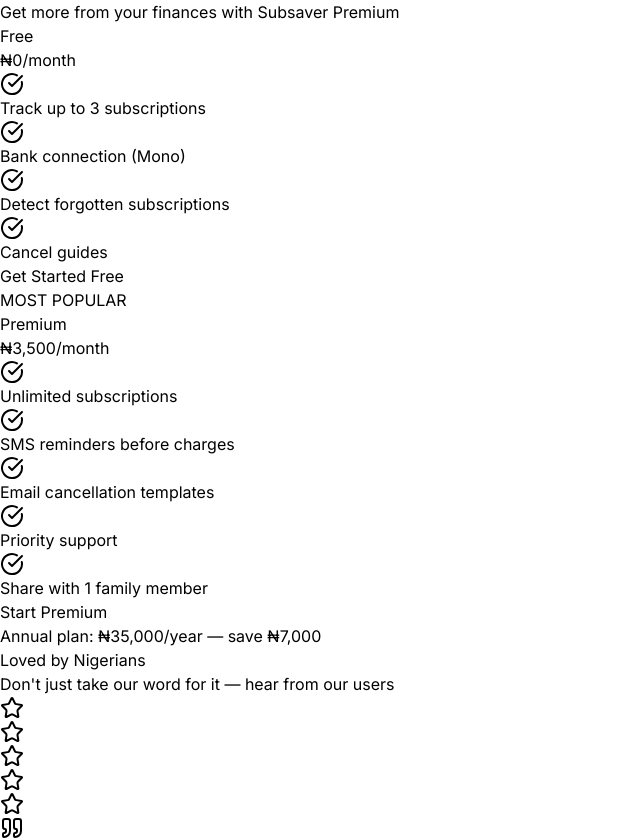
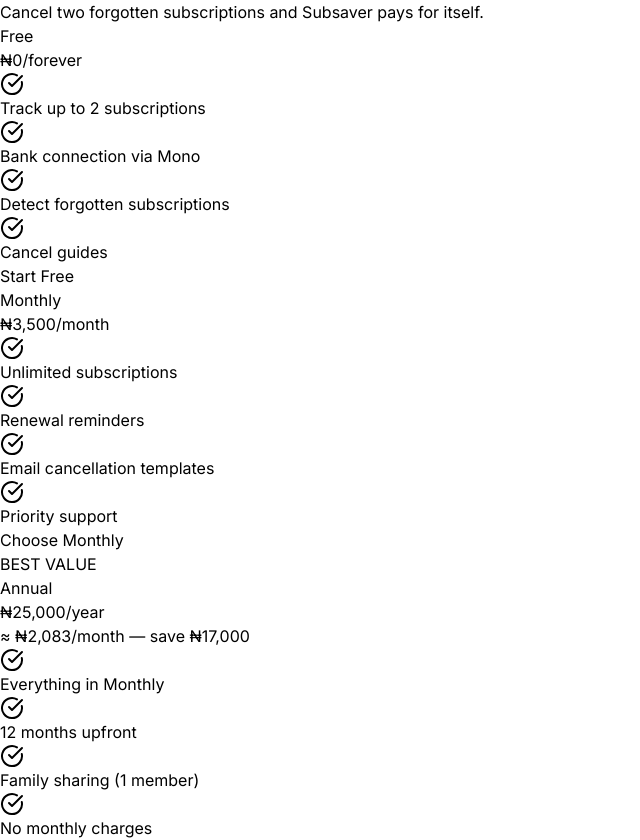
Before and after one commit to olusegun-sys/subsaver-frontend, a React (Vite) app: page / in a window 1280 px wide. Shown: the part 1182-2022 px from the top of the page, without its empty margins (0-640 px from the left). Built offline with nearby package versions, Linux system fonts and the light colour scheme; no server answers.

Commit message:
feat: Nigerian pricing tiers + free tier gating + personalized greeting; untrack dist/

```diff
--- a/src/pages/Dashboard.jsx
+++ b/src/pages/Dashboard.jsx
@@ -15,12 +15,13 @@
   rate: 1550
 };
 
-// WHY: Free tier limit — matches landing page promise of "Track up to 3 subscriptions".
-const FREE_TIER_LIMIT = 3;
+// WHY: Free tier limit — 2 subs. Nigerian users typically have 3-6 subs, so
+// 3+ subs instantly shows the value of upgrading.
+const FREE_TIER_LIMIT = 2;
 
-// WHY: Premium price in kobo — Paystack uses the smallest currency unit.
-// ₦3,500 × 100 kobo = 350,000 kobo. Must match backend verification.
-const PREMIUM_PRICE_KOBO = 350000;
+// WHY: Two tiers — monthly (₦3,500) and annual (₦25,000). Both in kobo.
+const TIER_MONTHLY_KOBO = 350000;
+const TIER_ANNUAL_KOBO = 2500000;
 
 // CURRENCY: Helper function to format amounts with comma separators
 const formatAmount = (amountInUSD) => {
@@ -282,7 +283,7 @@
               <div className="mt-6 bg-gradient-to-br from-blue-600 to-blue-700 rounded-xl p-5 text-white">
                 <div className="flex items-center gap-2 mb-2">
                   <TrendingUp className="w-4 h-4" />
-                  <p className="text-xs font-semibold uppercase tracking-wider">Premium · ₦3,500/month</p>
+                  <p className="text-xs font-semibold uppercase tracking-wider">Premium · from ₦3,500/month</p>
                 </div>
                 <p className="text-sm font-semibold mb-1">Never miss a renewal</p>
                 <p className="text-xs text-blue-100 leading-relaxed">
@@ -303,9 +304,8 @@
   const [selectedSub, setSelectedSub] = useState(null);
   const [isSaving, setIsSaving] = useState(false);
   const [cancellingIds, setCancellingIds] = useState([]);
-  // WHY: Tracks whether the user has a Mono bank token saved (localStorage or DB).
-  // Drives the empty state vs the subscription list.
   const [hasConnectedBank, setHasConnectedBank] = useState(false);
+  const [firstName, setFirstName] = useState('');
   const navigate = useNavigate();
 
   // WHY: Search filter state — client-side only, does not touch the DB.
@@ -383,8 +383,6 @@
       return;
     }
 
-    // WHY: Persist bank connection state to localStorage so refresh doesn't lose it.
-    // NOTE: We no longer use `subsaver_mode` — that was for the demo mode feature.
     localStorage.setItem('subsaver_connected', 'true');
     localStorage.setItem('subsaver_token', token);
     setHasConnectedBank(true);
@@ -407,8 +405,6 @@
     const keptIds = await loadKeptSubscriptions();
     const detected = await loadDetectedSubscriptions();
 
-    // WHY: Only show subscriptions the user has actually detected (via Mono)
-    // or generated via "Detect Forgotten". No more mock demo data.
     const detectedSubs = detected.map(d => ({
       id: d.subscription_id, merchant: d.merchant_name, amount: d.amount,
       lastCharge: d.last_charge, daysSinceLastCharge: d.days_since, flagged: true
@@ -547,7 +543,8 @@
   };
 
   // WHY: Extracted async verification logic. Called by the sync Paystack callback.
-  const verifyPaymentWithBackend = async (reference) => {
+  // Now accepts tier so the backend knows monthly vs annual.
+  const verifyPaymentWithBackend = async (reference, tier) => {
     setIsProcessingPayment(true);
     toast.info('Payment received. Activating your account...');
 
@@ -567,7 +564,7 @@
           'Content-Type': 'application/json',
           'Authorization': `Bearer ${authToken}`,
         },
-        body: JSON.stringify({ reference }),
+        body: JSON.stringify({ reference, tier }),
       });
 
       const verifyData = await verifyRes.json();
@@ -587,7 +584,8 @@
   };
 
   // WHY: Opens Paystack checkout, verifies payment on backend, activates premium.
-  const handleUpgradeClick = async () => {
+  // Accepts tier: 'monthly' (default) or 'annual'.
+  const handleUpgradeClick = async (tier) => {
     if (isProcessingPayment) return;
 
     const isValid = await validateSession(navigate);
@@ -604,9 +602,6 @@
       return;
     }
 
-    // WHY: Vite bakes VITE_* env vars at build time. If the key isn't present
-    // at build time, `import.meta.env.VITE_PAYSTACK_PUBLIC_KEY` is undefined
-    // in the deployed bundle, and Paystack rejects the request with a 400.
     const paystackKey = import.meta.env.VITE_PAYSTACK_PUBLIC_KEY;
     console.log('[Paystack] Using key prefix:', paystackKey ? paystackKey.slice(0, 16) + '...' : 'MISSING');
     if (!paystackKey || !paystackKey.startsWith('pk_')) {
@@ -615,10 +610,14 @@
       return;
     }
 
+    // WHY: Amount depends on chosen tier. Default to monthly if no tier passed.
+    const chosenTier = tier === 'annual' ? 'annual' : 'monthly';
+    const amountKobo = chosenTier === 'annual' ? TIER_ANNUAL_KOBO : TIER_MONTHLY_KOBO;
+
     const handler = window.PaystackPop.setup({
       key: paystackKey.trim(),
       email: user.email,
-      amount: PREMIUM_PRICE_KOBO,
+      amount: amountKobo,
       currency: 'NGN',
       ref: `SUB-${Date.now()}-${Math.floor(Math.random() * 1000000)}`,
       metadata: {
@@ -626,13 +625,12 @@
           {
             display_name: 'Product',
             variable_name: 'product',
-            value: 'Subsaver Premium - Monthly',
+            value: `Subsaver Premium - ${chosenTier === 'annual' ? 'Annual' : 'Monthly'}`,
           },
         ],
       },
-      // WHY: Paystack rejects AsyncFunction callbacks. Sync wrapper calls async helper.
       callback: (response) => {
-        verifyPaymentWithBackend(response.reference);
+        verifyPaymentWithBackend(response.reference, chosenTier);
       },
       onClose: () => {
         toast.info('Payment cancelled.');
@@ -645,7 +643,6 @@
   const handleLogout = async () => {
     localStorage.removeItem('subsaver_connected');
     localStorage.removeItem('subsaver_token');
-    // WHY: Clean up legacy key from old demo mode.
     localStorage.removeItem('subsaver_mode');
     await supabase.auth.signOut();
     navigate('/');
@@ -656,22 +653,34 @@
       setLoading(true);
       await loadData();
 
-      const { data: { user: premiumUser } } = await supabase.auth.getUser();
-      if (premiumUser) {
+      const { data: { user: currentUser } } = await supabase.auth.getUser();
+      if (currentUser) {
+        const meta = currentUser.user_metadata || {};
+        const name = meta.first_name || '';
+        if (name) setFirstName(name);
+
         const { data: premiumRow, error: premiumError } = await supabase
           .from('user_premium')
-          .select('is_premium')
-          .eq('user_id', premiumUser.id)
+          .select('is_premium, premium_expires_at')
+          .eq('user_id', currentUser.id)
           .maybeSingle();
 
         if (premiumError) {
           console.error('Error loading premium status:', premiumError);
         } else if (premiumRow?.is_premium) {
+          // WHY: If expiry exists and is in the past, treat as not premium.
+          // (Lifetime plans have NULL expiry, so they stay premium forever.)
+          if (premiumRow.premium_expires_at) {
+            const expiresAt = new Date(premiumRow.premium_expires_at);
+            if (expiresAt > new Date()) {
+              setIsPremium(true);
+            }
+          } else {
             setIsPremium(true);
           }
         }
+      }
 
-      // WHY: Restore bank connection state from localStorage first, then DB fallback.
       const savedToken = localStorage.getItem('subsaver_token');
       const savedConnected = localStorage.getItem('subsaver_connected');
       if (savedToken && savedConnected === 'true') {
@@ -718,13 +727,23 @@
   const totalMonthly = subscriptions.reduce((sum, s) => sum + s.amount, 0);
   const potentialSavings = flagged.reduce((sum, s) => sum + s.amount, 0);
 
+  // WHY: Premium users see everything. Free users see only first FREE_TIER_LIMIT subs.
+  const visibleSubs = isPremium ? subscriptions : subscriptions.slice(0, FREE_TIER_LIMIT);
+  const hiddenSubs = isPremium ? [] : subscriptions.slice(FREE_TIER_LIMIT);
+  const hiddenMonthlyUSD = hiddenSubs.reduce((sum, s) => sum + s.amount, 0);
+  const hiddenAnnualNGN = Math.round(hiddenMonthlyUSD * CURRENCY.rate * 12);
+
   const searchLower = searchQuery.trim().toLowerCase();
+
+  const flaggedVisible = visibleSubs.filter(s => s.flagged === true);
+  const activeVisible = visibleSubs.filter(s => s.flagged !== true);
+
   const flaggedFiltered = searchLower
-    ? flagged.filter(s => s.merchant.toLowerCase().includes(searchLower))
-    : flagged;
+    ? flaggedVisible.filter(s => s.merchant.toLowerCase().includes(searchLower))
+    : flaggedVisible;
   const activeFiltered = searchLower
-    ? active.filter(s => s.merchant.toLowerCase().includes(searchLower))
-    : active;
+    ? activeVisible.filter(s => s.merchant.toLowerCase().includes(searchLower))
+    : activeVisible;
 
   const upcomingRenewals = subscriptions
     .filter(s => getDaysUntilRenewal(s.daysSinceLastCharge) <= 7)
@@ -734,8 +753,9 @@
   const isSearching = searchLower.length > 0;
 
   const showSoftLimitBanner = !isPremium && subscriptions.length > FREE_TIER_LIMIT;
-  // WHY: Show the empty state when the user has no connected bank AND no subscriptions.
   const showEmptyState = !hasConnectedBank && subscriptions.length === 0;
+
+  const greetingName = firstName ? sanitizeText(firstName) : 'there';
 
   return (
     <div className="min-h-screen bg-gradient-to-b from-blue-50/60 via-white to-white">
@@ -815,17 +835,16 @@
 
       <main className="max-w-6xl mx-auto px-4 sm:px-6 lg:px-8 py-6 sm:py-8 animate-fade-in">
 
-        {/* WHY: Empty state — no bank connected, no subscriptions. Big friendly CTA. */}
         {showEmptyState ? (
           <div className="max-w-xl mx-auto text-center py-16 sm:py-24">
             <div className="w-20 h-20 rounded-3xl bg-gradient-to-br from-blue-500 to-blue-700 flex items-center justify-center mx-auto mb-6 shadow-xl shadow-blue-600/25">
               <Link2 className="w-10 h-10 text-white" />
             </div>
             <h1 className="text-3xl sm:text-4xl font-extrabold text-slate-900 tracking-tight mb-3">
-              Connect your bank to get started
+              Hi, {greetingName}
             </h1>
             <p className="text-base text-slate-600 mb-8 max-w-md mx-auto leading-relaxed">
-              Subsaver will scan your transactions, find all your subscriptions, and show you exactly where your money is going.
+              Connect your bank to get started. Subsaver will scan your transactions, find all your subscriptions, and show you exactly where your money is going.
             </p>
             <button
               onClick={handleConnectBank}
@@ -842,7 +861,7 @@
           <>
             <div className="mb-6">
               <h1 className="text-3xl sm:text-4xl font-extrabold text-slate-900 tracking-tight mb-1">
-                Your Subscriptions
+                Hi, {greetingName}
               </h1>
               <p className="text-sm text-slate-500">
                 {subscriptions.length} active · {formatAmount(totalMonthly)} monthly
@@ -852,31 +871,47 @@
             {showSoftLimitBanner && (
               <div className="mb-6 bg-gradient-to-r from-blue-600 to-blue-700 rounded-2xl p-5 sm:p-6 text-white shadow-lg shadow-blue-600/20 relative overflow-hidden">
                 <div className="absolute top-0 right-0 w-40 h-40 bg-white/5 rounded-full blur-3xl -translate-y-1/2 translate-x-1/2 pointer-events-none"></div>
-                <div className="relative flex flex-col sm:flex-row sm:items-center gap-4">
-                  <div className="flex items-start gap-3 flex-1">
+                <div className="relative">
+                  <div className="flex items-start gap-3 mb-4">
                     <div className="w-10 h-10 rounded-xl bg-white/15 flex items-center justify-center flex-shrink-0">
                       <Lock className="w-5 h-5 text-white" />
                     </div>
-                    <div>
+                    <div className="flex-1">
                       <p className="font-bold text-base mb-1">
-                        You have {subscriptions.length} subscriptions — free tier shows {FREE_TIER_LIMIT}.
+                        ₦{hiddenAnnualNGN.toLocaleString('en-US')} in subscriptions are hidden
                       </p>
                       <p className="text-sm text-blue-100 leading-relaxed">
-                        Upgrade to Premium to track unlimited subscriptions and unlock SMS + email renewal reminders.
+                        Free tier shows {FREE_TIER_LIMIT} of your {subscriptions.length} subscriptions. Upgrade to see all {hiddenSubs.length} hidden subs and get renewal reminders before you're charged.
                       </p>
                     </div>
                   </div>
+                  <div className="flex flex-col sm:flex-row gap-2">
                     <button
-                    onClick={handleUpgradeClick}
+                      onClick={() => handleUpgradeClick('annual')}
                       disabled={isProcessingPayment}
-                    className={`bg-white text-blue-600 px-5 py-2.5 rounded-xl text-sm font-semibold transition-all flex-shrink-0 whitespace-nowrap ${
+                      className={`flex-1 bg-white text-blue-600 px-5 py-3 rounded-xl text-sm font-bold transition-all ${
                         isProcessingPayment
                           ? 'opacity-70 cursor-not-allowed'
                           : 'hover:shadow-lg hover:scale-[1.02]'
                       }`}
                     >
-                    {isProcessingPayment ? 'Activating…' : 'Upgrade · ₦3,500/mo'}
+                      {isProcessingPayment ? 'Activating…' : 'Unlock Annual · ₦25,000/year'}
                     </button>
+                    <button
+                      onClick={() => handleUpgradeClick('monthly')}
+                      disabled={isProcessingPayment}
+                      className={`flex-1 bg-white/15 border border-white/30 text-white px-5 py-3 rounded-xl text-sm font-semibold transition-all ${
+                        isProcessingPayment
+                          ? 'opacity-70 cursor-not-allowed'
+                          : 'hover:bg-white/20'
+                      }`}
+                    >
+                      Pay Monthly · ₦3,500
+                    </button>
+                  </div>
+                  <p className="text-xs text-blue-100 mt-3 text-center">
+                    Annual saves ₦17,000 — that's 4 months free
+                  </p>
                 </div>
               </div>
             )}
@@ -991,7 +1026,6 @@
               </div>
             )}
 
-            {/* WHY: No subscriptions yet — bank connected but nothing detected. */}
             {!isSearching && subscriptions.length === 0 && (
               <div className="bg-white rounded-2xl border border-slate-200/70 p-12 text-center mb-8">
                 <Wallet className="w-10 h-10 text-slate-300 mx-auto mb-3" />
@@ -1114,6 +1148,39 @@
                 </div>
               </section>
             )}
+
+            {/* WHY: Hidden subs block — free users only. Shows count + ₦ value + CTA. */}
+            {!isPremium && hiddenSubs.length > 0 && !isSearching && (
+              <section className="mb-8">
+                <div className="bg-white rounded-2xl border-2 border-dashed border-slate-300 p-8 text-center">
+                  <div className="w-14 h-14 rounded-full bg-blue-50 flex items-center justify-center mx-auto mb-4">
+                    <Lock className="w-6 h-6 text-blue-600" />
+                  </div>
+                  <p className="font-bold text-lg text-slate-900 mb-1">
+                    {hiddenSubs.length} more subscription{hiddenSubs.length > 1 ? 's' : ''} hidden
+                  </p>
+                  <p className="text-sm text-slate-500 mb-5 max-w-md mx-auto">
+                    That's ₦{hiddenAnnualNGN.toLocaleString('en-US')}/year in subscriptions you're not tracking. Upgrade to see everything.
+                  </p>
+                  <div className="flex flex-col sm:flex-row gap-2 justify-center max-w-lg mx-auto">
+                    <button
+                      onClick={() => handleUpgradeClick('annual')}
+                      disabled={isProcessingPayment}
+                      className="flex-1 bg-blue-600 text-white px-5 py-3 rounded-xl text-sm font-bold hover:bg-blue-700 transition-all disabled:opacity-70"
+                    >
+                      Unlock Annual · ₦25,000/yr
+                    </button>
+                    <button
+                      onClick={() => handleUpgradeClick('monthly')}
+                      disabled={isProcessingPayment}
+                      className="flex-1 bg-white border border-slate-300 text-slate-700 px-5 py-3 rounded-xl text-sm font-semibold hover:bg-slate-50 transition-all disabled:opacity-70"
+                    >
+                      Pay Monthly · ₦3,500
+                    </button>
+                  </div>
+                </div>
+              </section>
+            )}
           </>
         )}
 
--- a/src/pages/LandingPage.jsx
+++ b/src/pages/LandingPage.jsx
@@ -226,48 +226,68 @@
               Simple, transparent pricing
             </h2>
             <p className="text-lg md:text-xl text-slate-500 max-w-2xl mx-auto">
-              Get more from your finances with Subsaver Premium
+              Cancel two forgotten subscriptions and Subsaver pays for itself.
             </p>
           </div>
 
-          <div className="grid grid-cols-1 md:grid-cols-2 gap-6 max-w-4xl mx-auto">
+          <div className="grid grid-cols-1 md:grid-cols-3 gap-6 max-w-6xl mx-auto">
             {/* Free */}
             <div className="bg-white rounded-3xl p-8 border border-slate-200 shadow-sm hover:shadow-xl transition-all duration-300">
               <h3 className="text-xl font-bold text-slate-700 mb-2">Free</h3>
               <div className="text-4xl font-extrabold text-slate-900 mb-6">
-                ₦0<span className="text-base font-normal text-slate-500">/month</span>
+                ₦0<span className="text-base font-normal text-slate-500">/forever</span>
               </div>
               <ul className="space-y-3 mb-8">
-                <li className="flex items-center gap-3 text-slate-600 text-sm"><CheckCircle className="w-5 h-5 text-emerald-500 flex-shrink-0" /> Track up to 3 subscriptions</li>
-                <li className="flex items-center gap-3 text-slate-600 text-sm"><CheckCircle className="w-5 h-5 text-emerald-500 flex-shrink-0" /> Bank connection (Mono)</li>
+                <li className="flex items-center gap-3 text-slate-600 text-sm"><CheckCircle className="w-5 h-5 text-emerald-500 flex-shrink-0" /> Track up to 2 subscriptions</li>
+                <li className="flex items-center gap-3 text-slate-600 text-sm"><CheckCircle className="w-5 h-5 text-emerald-500 flex-shrink-0" /> Bank connection via Mono</li>
                 <li className="flex items-center gap-3 text-slate-600 text-sm"><CheckCircle className="w-5 h-5 text-emerald-500 flex-shrink-0" /> Detect forgotten subscriptions</li>
                 <li className="flex items-center gap-3 text-slate-600 text-sm"><CheckCircle className="w-5 h-5 text-emerald-500 flex-shrink-0" /> Cancel guides</li>
               </ul>
-              <button onClick={handleGetStarted} className="w-full border-2 border-blue-600 text-blue-600 py-3 rounded-xl font-semibold hover:bg-blue-50 transition-all">
-                Get Started Free
+              <button onClick={handleGetStarted} className="w-full border-2 border-slate-300 text-slate-700 py-3 rounded-xl font-semibold hover:bg-slate-50 transition-all">
+                Start Free
               </button>
             </div>
 
-            {/* Premium */}
-            <div className="bg-gradient-to-br from-blue-600 to-blue-700 rounded-3xl p-8 shadow-xl shadow-blue-600/20 text-white relative overflow-hidden">
-              <div className="absolute top-0 right-0 bg-yellow-400 text-blue-900 px-4 py-1 rounded-bl-2xl text-xs font-bold tracking-wide">MOST POPULAR</div>
-              <h3 className="text-xl font-bold mb-2">Premium</h3>
-              <div className="text-4xl font-extrabold mb-6">
-                ₦3,500<span className="text-base font-normal text-blue-100">/month</span>
+            {/* Premium Monthly */}
+            <div className="bg-white rounded-3xl p-8 border border-slate-200 shadow-sm hover:shadow-xl transition-all duration-300">
+              <h3 className="text-xl font-bold text-slate-700 mb-2">Monthly</h3>
+              <div className="text-4xl font-extrabold text-slate-900 mb-6">
+                ₦3,500<span className="text-base font-normal text-slate-500">/month</span>
               </div>
               <ul className="space-y-3 mb-8">
-                <li className="flex items-center gap-3 text-sm"><CheckCircle className="w-5 h-5 flex-shrink-0" /> Unlimited subscriptions</li>
-                <li className="flex items-center gap-3 text-sm"><CheckCircle className="w-5 h-5 flex-shrink-0" /> SMS reminders before charges</li>
-                <li className="flex items-center gap-3 text-sm"><CheckCircle className="w-5 h-5 flex-shrink-0" /> Email cancellation templates</li>
-                <li className="flex items-center gap-3 text-sm"><CheckCircle className="w-5 h-5 flex-shrink-0" /> Priority support</li>
-                <li className="flex items-center gap-3 text-sm"><CheckCircle className="w-5 h-5 flex-shrink-0" /> Share with 1 family member</li>
+                <li className="flex items-center gap-3 text-slate-600 text-sm"><CheckCircle className="w-5 h-5 text-emerald-500 flex-shrink-0" /> Unlimited subscriptions</li>
+                <li className="flex items-center gap-3 text-slate-600 text-sm"><CheckCircle className="w-5 h-5 text-emerald-500 flex-shrink-0" /> Renewal reminders</li>
+                <li className="flex items-center gap-3 text-slate-600 text-sm"><CheckCircle className="w-5 h-5 text-emerald-500 flex-shrink-0" /> Email cancellation templates</li>
+                <li className="flex items-center gap-3 text-slate-600 text-sm"><CheckCircle className="w-5 h-5 text-emerald-500 flex-shrink-0" /> Priority support</li>
+              </ul>
+              <button onClick={handleGetStarted} className="w-full border-2 border-blue-600 text-blue-600 py-3 rounded-xl font-semibold hover:bg-blue-50 transition-all">
+                Choose Monthly
+              </button>
+            </div>
+
+            {/* Premium Annual */}
+            <div className="bg-gradient-to-br from-blue-600 to-blue-700 rounded-3xl p-8 shadow-xl shadow-blue-600/20 text-white relative overflow-hidden">
+              <div className="absolute top-0 right-0 bg-yellow-400 text-blue-900 px-4 py-1 rounded-bl-2xl text-xs font-bold tracking-wide">BEST VALUE</div>
+              <h3 className="text-xl font-bold mb-2">Annual</h3>
+              <div className="text-4xl font-extrabold mb-1">
+                ₦25,000<span className="text-base font-normal text-blue-100">/year</span>
+              </div>
+              <p className="text-blue-100 text-sm mb-6">≈ ₦2,083/month — save ₦17,000</p>
+              <ul className="space-y-3 mb-8">
+                <li className="flex items-center gap-3 text-sm"><CheckCircle className="w-5 h-5 flex-shrink-0" /> Everything in Monthly</li>
+                <li className="flex items-center gap-3 text-sm"><CheckCircle className="w-5 h-5 flex-shrink-0" /> 12 months upfront</li>
+                <li className="flex items-center gap-3 text-sm"><CheckCircle className="w-5 h-5 flex-shrink-0" /> Family sharing (1 member)</li>
+                <li className="flex items-center gap-3 text-sm"><CheckCircle className="w-5 h-5 flex-shrink-0" /> No monthly charges</li>
               </ul>
               <button onClick={handleGetStarted} className="w-full bg-white text-blue-600 py-3 rounded-xl font-semibold hover:shadow-lg hover:scale-[1.02] transition-all">
-                Start Premium
+                Save ₦17,000 — Go Annual
               </button>
-              <p className="text-center text-blue-100 text-xs mt-4">Annual plan: ₦35,000/year — save ₦7,000</p>
             </div>
           </div>
+
+          <p className="text-center text-slate-500 text-sm mt-8">
+            All plans include read-only bank access via Mono. We can't move your money.
+          </p>
         </div>
       </section>
 
```
Also changed, not shown: 9 other files (tests, documents, lock files or other folders). Lines whose indentation alone changed are shown as unchanged.
